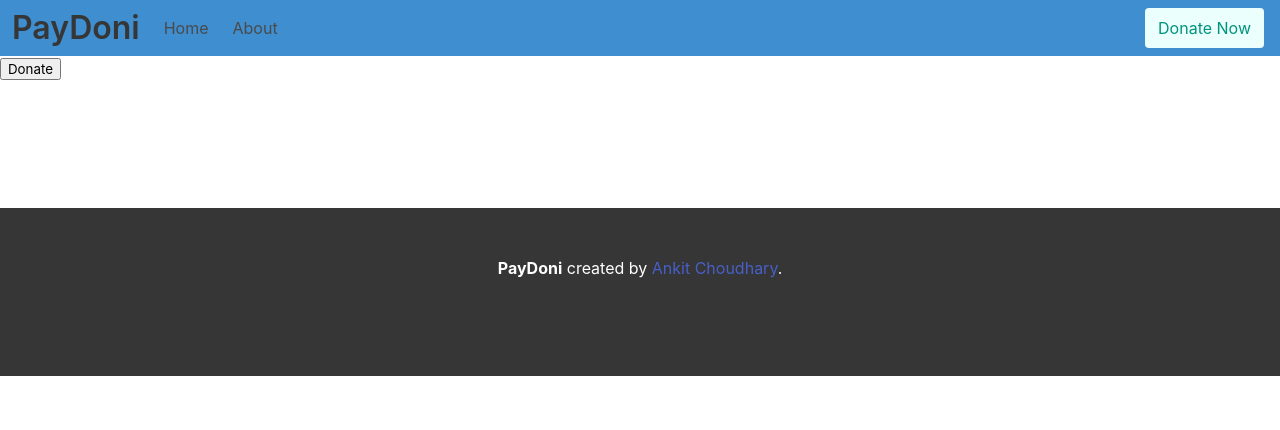
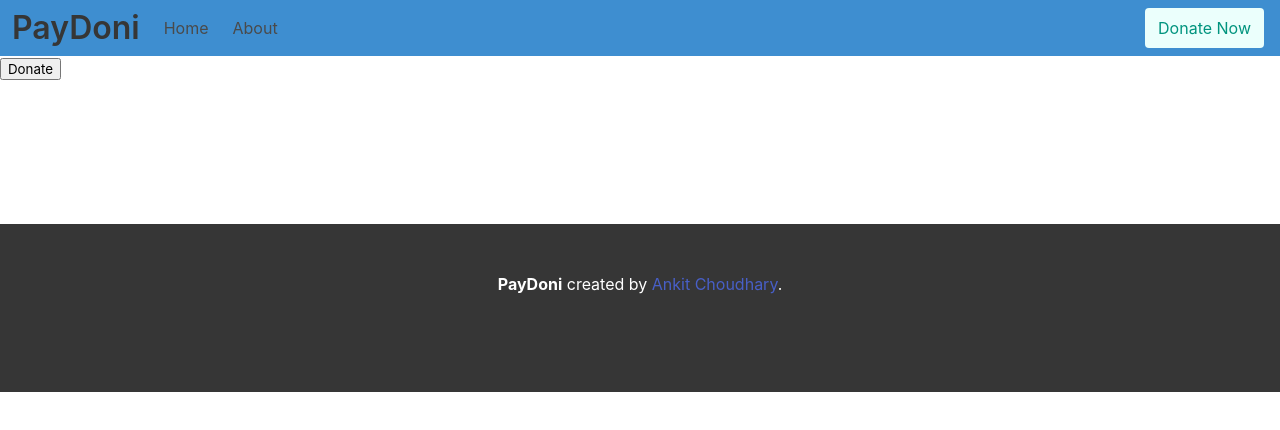
Before and after one commit to ankitchoudhary-vcf/Payment_integration, a React (Create React App) app: page /#/donate in a window 1280 px wide. Shown: the top 430 px of the page. Built offline with nearby package versions, Linux system fonts and the light colour scheme.

Commit message:
Footer updated

```diff
--- a/src/Components/Footer.js
+++ b/src/Components/Footer.js
@@ -3,12 +3,12 @@ import React from "react";
 export const Footer = () => {
   const footerStyle = {
     position: "relative",
-    top: "16vh",
+    top: "12vh",
     width: "100%",
   };
 
   return (
-    <footer className="footer has-background-dark" style={footerStyle}>
+    <footer className="footer has-background-dark mt-6" style={footerStyle}>
       <div className="content has-text-centered has-text-white">
         <p>
           <strong className="has-text-white">PayDoni</strong> created by{" "}
```
